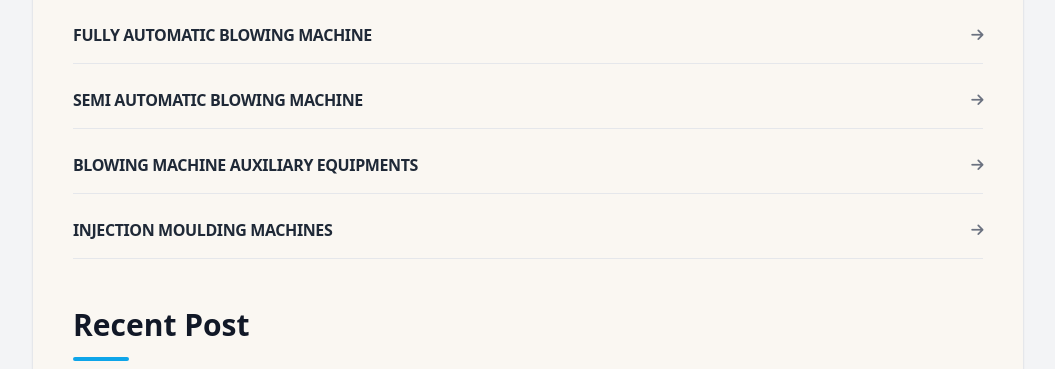
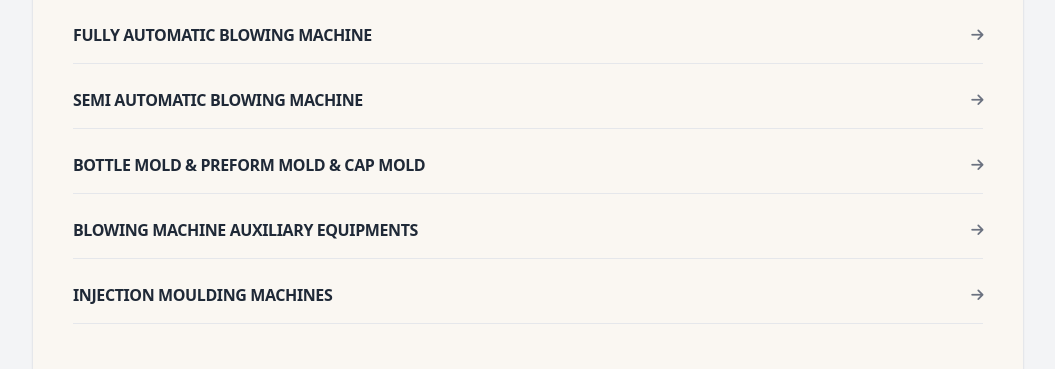
Before and after one commit to HamidNawaz-Developer/DUA-SABA-IMPEX-MACHINERY-, a plain HTML site: page news.html in a window 1280 px wide. Shown: the part 3660-4029 px from the top of the page, without its empty margins (112-1167 px from the left). Drawn offline with nearby package versions, Linux system fonts and the light colour scheme.

Commit message:
Update links for blowing machine auxiliary equipments

```diff
--- a/news.html
+++ b/news.html
@@ -371,10 +371,15 @@
       <i class="fa-solid fa-arrow-right text-gray-500 text-sm"></i>
     </a>
 
-    <a href="blowing-machine-axillary-equipmemts.html" class="flex items-center justify-between py-4 border-b border-gray-200 hover:text-sky-500 transition">
+       <a href="Pet-bottle-.html" class="flex items-center justify-between py-4 border-b border-gray-200 hover:text-sky-500 transition">
+      <span>BOTTLE MOLD & PREFORM MOLD & CAP MOLD</span>
+      <i class="fa-solid fa-arrow-right text-gray-500 text-sm"></i>
+    </a>
+
+        <a href="pet-blowing-axillary-equipments.html" class="flex items-center justify-between py-4 border-b border-gray-200 hover:text-sky-500 transition">
       <span>BLOWING MACHINE AUXILIARY EQUIPMENTS</span>
       <i class="fa-solid fa-arrow-right text-gray-500 text-sm"></i>
-    </a>
+        </a>
 
     <a href="injection-machines.html" class="flex items-center justify-between py-4 border-b border-gray-200 hover:text-sky-500 transition">
       <span>INJECTION MOULDING MACHINES</span>
```
